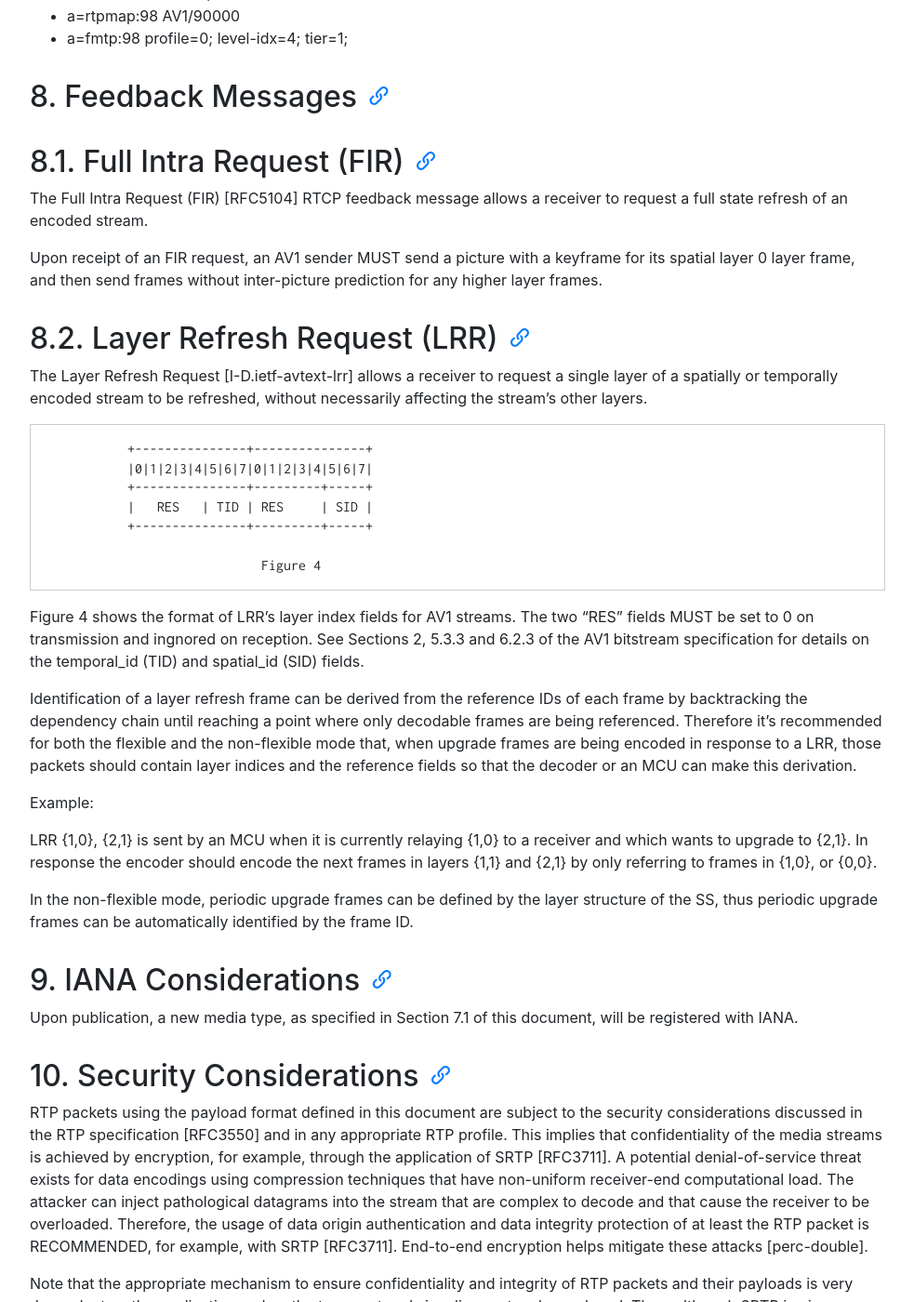
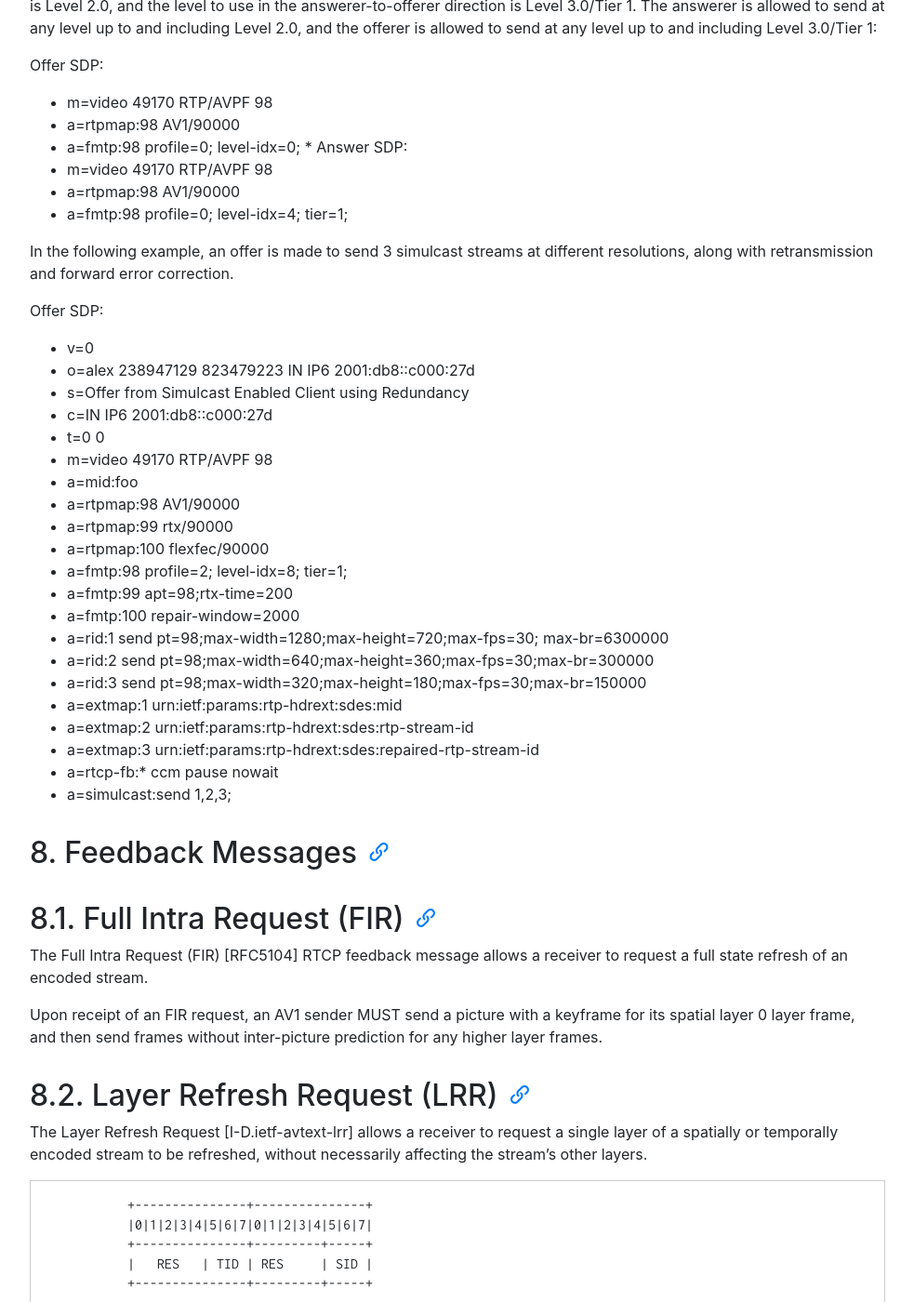
Before and after one commit to AOMediaCodec/av1-rtp-spec, a Jekyll site: the page built from index.md, in a window 1280 px wide and 1400 px high, scrolled down 10289 px. Shown: the whole window at 93% size, without its empty margins (53-1036 px from the left). Built offline with Jekyll 4.4.1, drawn with Linux system fonts in a browser that asks for light colours; nearby versions of some CDN libraries; some of the changed text lies outside the part shown.

Commit message:
Add simulcast section and example
Fix for Issue https://github.com/AOMediaCodec/av1-rtp-spec/issues/51

Need to review the simulcast example.

```diff
--- a/av1-rtp-spec.md
+++ b/av1-rtp-spec.md
@@ -356,7 +356,12 @@
 Appendix A. The extension exposes the layer information of a packet so that the SFU can make the appropriate forwarding
 decision.
 
+### 6.1. Simulcast
 
+The [AV1 Bitstream & Decoding Specification][AV1] supports inclusion of multiple simulcast encodings within a
+single bitstream. However, for implementations of this specification, it is RECOMMENDED that a separate RTP
+stream be used for each simulcast encoding, since this approach is compatible with simulcast negotiation in
+SDP as described in [I-D.ietf-mmusic-sdp-simulcast].
 
 ## 7. Payload Format Parameters
 
@@ -447,6 +452,32 @@
 * m=video 49170 RTP/AVPF 98
 * a=rtpmap:98 AV1/90000
 * a=fmtp:98 profile=0; level-idx=4; tier=1;
+
+In the following example, an offer is made to send 3 simulcast streams at different resolutions, along with retransmission and forward error correction.
+
+Offer SDP:
+
+*   v=0
+*   o=alex 238947129 823479223 IN IP6 2001:db8::c000:27d
+*   s=Offer from Simulcast Enabled Client using Redundancy
+*   c=IN IP6 2001:db8::c000:27d
+*   t=0 0
+*   m=video 49170 RTP/AVPF 98
+*   a=mid:foo
+*   a=rtpmap:98 AV1/90000
+*   a=rtpmap:99 rtx/90000
+*   a=rtpmap:100 flexfec/90000
+*   a=fmtp:98 profile=2; level-idx=8; tier=1;
+*   a=fmtp:99 apt=98;rtx-time=200
+*   a=fmtp:100 repair-window=2000
+*   a=rid:1 send pt=98;max-width=1280;max-height=720;max-fps=30; max-br=6300000
+*   a=rid:2 send pt=98;max-width=640;max-height=360;max-fps=30;max-br=300000
+*   a=rid:3 send pt=98;max-width=320;max-height=180;max-fps=30;max-br=150000
+*   a=extmap:1 urn:ietf:params:rtp-hdrext:sdes:mid
+*   a=extmap:2 urn:ietf:params:rtp-hdrext:sdes:rtp-stream-id
+*   a=extmap:3 urn:ietf:params:rtp-hdrext:sdes:repaired-rtp-stream-id
+*   a=rtcp-fb:* ccm pause nowait
+*   a=simulcast:send 1,2,3;
 
 
 ## 8. Feedback Messages
@@ -565,6 +596,8 @@
   * [RFC7667](https://tools.ietf.org/html/rfc7667 "RFC7667") **RTP Topologies**, M. Westerlund and S. Wenger, November 2015.
 
  * [I-D.ietf-avtext-lrr](https://tools.ietf.org/html/draft-ietf-avtext-lrr-07 "ietf-avtext-lrr")  **The Layer Refresh Request (LRR) RTCP Feedback Message**, J. Lennox, D. Hong, J. Uberti, S. Holmer, and M. Flodman, June 29, 2017.
+
+  * [I-D.ietf-mmusic-sdp-simulcast](https://tools.ietf.org/html/draft-ietf-mmusic-sdp-simulcast "ietf-mmusic-sdp-simulcast")  ** Using Simulcast in SDP and RTP Sessions**, B. Burman, M. Westerlund, S. Nandakumar, M. Zanaty, March 5, 2019.
 
 
 ### 11.2 Informative references
```
